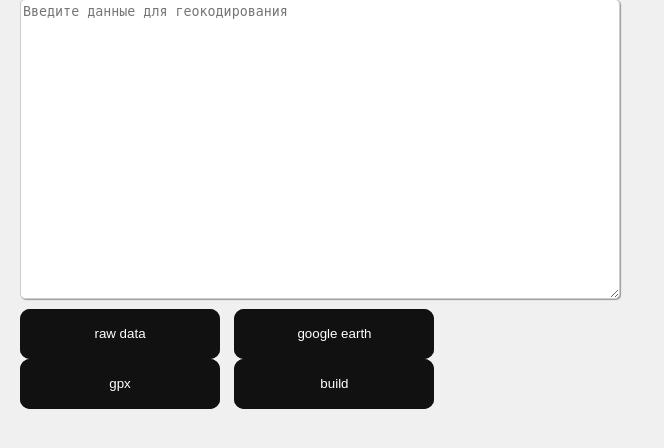
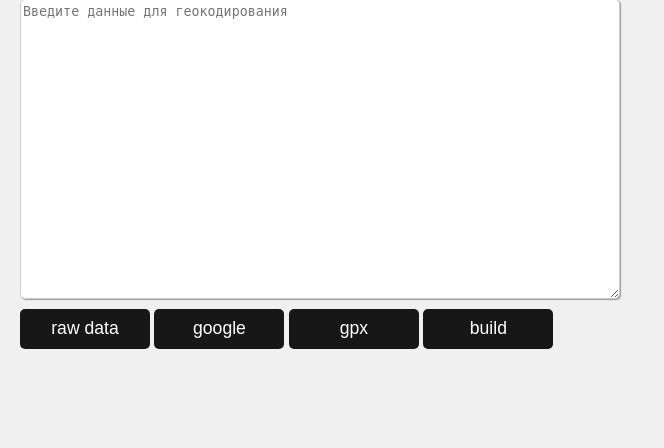
Before and after one commit to thevery-nvg/fastapi_template, a FastAPI app: page / in a window 1280 px wide. Shown: the part 137-585 px from the top of the page, without its empty margins (0-664 px from the left). Run offline with FastAPI, Linux system fonts and the light colour scheme; parts of the project's set-up code (start-up, migrations or seed data) failed here and were passed over.

Commit message:
buttons replaced

```diff
--- a/src/static/css/style.css
+++ b/src/static/css/style.css
@@ -73,94 +73,33 @@ textarea {
 
 }
 
-button {
-    padding: 10px 20px;
-    margin-right: 10px;
-    background-color: rgb(0, 150, 0);
-    color: white;
-    border: none;
-    cursor: default;
+.btn {
+ width: 130px;
+ height: 40px;
+ font-size: 1.1em;
+ cursor: pointer;
+ background-color: #171717;
+ color: #fff;
+ border: none;
+ border-radius: 5px;
+ transition: all .4s;
 }
 
-button:hover {
-    background-color: #182097;
+.btn:hover {
+ border-radius: 5px;
+ transform: translateY(-10px);
+ box-shadow: 0 7px 0 -2px #f85959,
+  0 15px 0 -4px #39a2db,
+  0 16px 10px -3px #39a2db;
 }
 
-#output {
-    white-space: pre-wrap;
-    word-wrap: break-word;
+.btn:active {
+ transition: all 0.2s;
+ transform: translateY(-5px);
+ box-shadow: 0 2px 0 -2px #f85959,
+  0 8px 0 -4px #39a2db,
+  0 12px 10px -3px #39a2db;
 }
-
-
-
-.glow-on-hover {
-    width: 200px;
-    height: 50px;
-    border: none;
-    outline: none;
-    color: #fff;
-    background: #111;
-    cursor: pointer;
-    position: relative;
-    z-index: 0;
-    border-radius: 10px;
-}
-
-.glow-on-hover:before {
-    content: '';
-    background: linear-gradient(45deg, #ff0000, #ff7300, #fffb00, #48ff00, #00ffd5, #002bff, #7a00ff, #ff00c8, #ff0000);
-    position: absolute;
-    top: -2px;
-    left: -2px;
-    background-size: 400%;
-    z-index: -1;
-    filter: blur(5px);
-    width: calc(100% + 4px);
-    height: calc(100% + 4px);
-    animation: glowing 20s linear infinite;
-    opacity: 0;
-    transition: opacity .3s ease-in-out;
-    border-radius: 10px;
-}
-
-.glow-on-hover:active {
-    color: #000
-}
-
-.glow-on-hover:active:after {
-    background: transparent;
-}
-
-.glow-on-hover:hover:before {
-    opacity: 1;
-}
-
-.glow-on-hover:after {
-    z-index: -1;
-    content: '';
-    position: absolute;
-    width: 100%;
-    height: 100%;
-    background: #111;
-    left: 0;
-    top: 0;
-    border-radius: 10px;
-}
-
-@keyframes glowing {
-    0% {
-        background-position: 0 0;
-    }
-
-    50% {
-        background-position: 400% 0;
-    }
-
-    100% {
-        background-position: 0 0;
-    }
-}
-
 
 
 
--- a/src/templates/content.html
+++ b/src/templates/content.html
@@ -1,13 +1,45 @@
+<style>
+    .btn {
+ width: 130px;
+ height: 40px;
+ font-size: 1.1em;
+ cursor: pointer;
+ background-color: #171717;
+ color: #fff;
+ border: none;
+ border-radius: 5px;
+ transition: all .4s;
+}
+
+.btn:hover {
+ border-radius: 5px;
+ transform: translateY(-10px);
+ box-shadow: 0 7px 0 -2px #f85959,
+  0 15px 0 -4px #39a2db,
+  0 16px 10px -3px #39a2db;
+}
+
+.btn:active {
+ transition: all 0.2s;
+ transform: translateY(-5px);
+ box-shadow: 0 2px 0 -2px #f85959,
+  0 8px 0 -4px #39a2db,
+  0 12px 10px -3px #39a2db;
+}
+
+
+</style>
+
 <div class="input-section">
     <h2>Введите данные</h2>
     <textarea id="input" placeholder="Введите данные для геокодирования" required></textarea>
-    <button onclick="sendData()" class="glow-on-hover">raw data</button>
-    <button onclick="sendData_google()" class="glow-on-hover">google earth</button>
-    <button id="downloadButton" class="glow-on-hover" onclick="downloadData()">gpx</button>
-    <button id="loadPlotBtn" onclick="call_autocad()" class="glow-on-hover">build
+    <button onclick="sendData()" class="btn">raw data</button>
+    <button onclick="sendData_google()" class="btn">google</button>
+    <button id="downloadButton" class="btn" onclick="downloadData()">gpx</button>
+    <button id="loadPlotBtn" onclick="call_autocad()" class="btn">build
     </button>
     <p></p>
-    <img id="plotImage" src="" alt="" />
+    <img id="plotImage" src="" alt=""/>
     <input type="hidden" id="hiddenField" name="hiddenData">
 </div>
 <div class="output-section">
```
